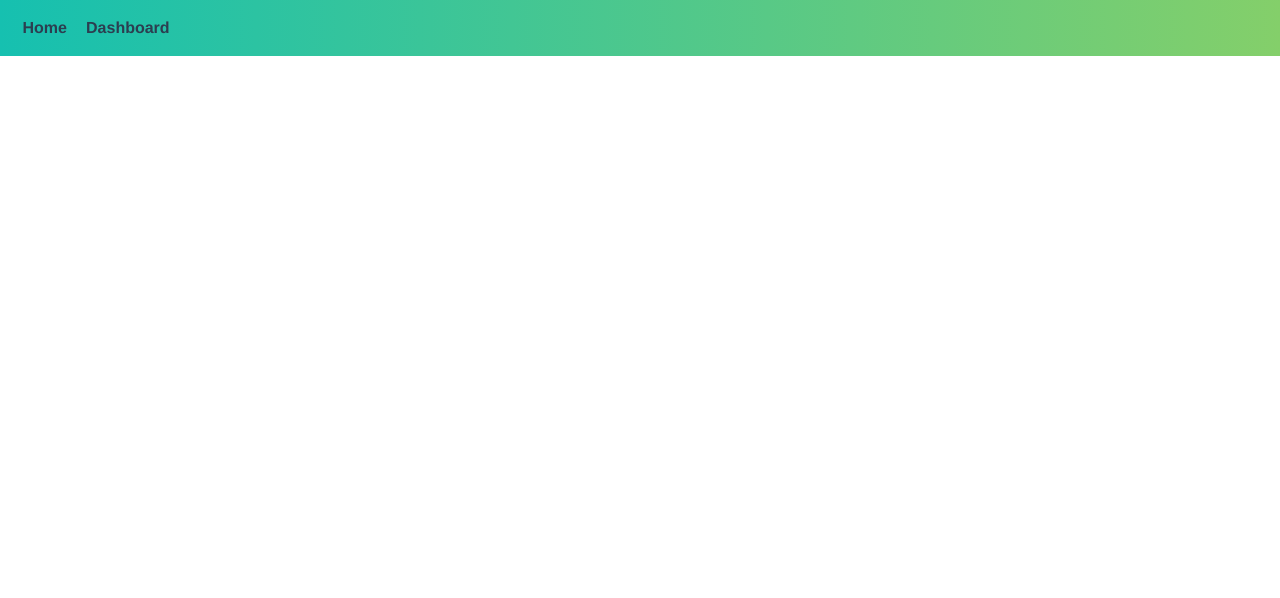
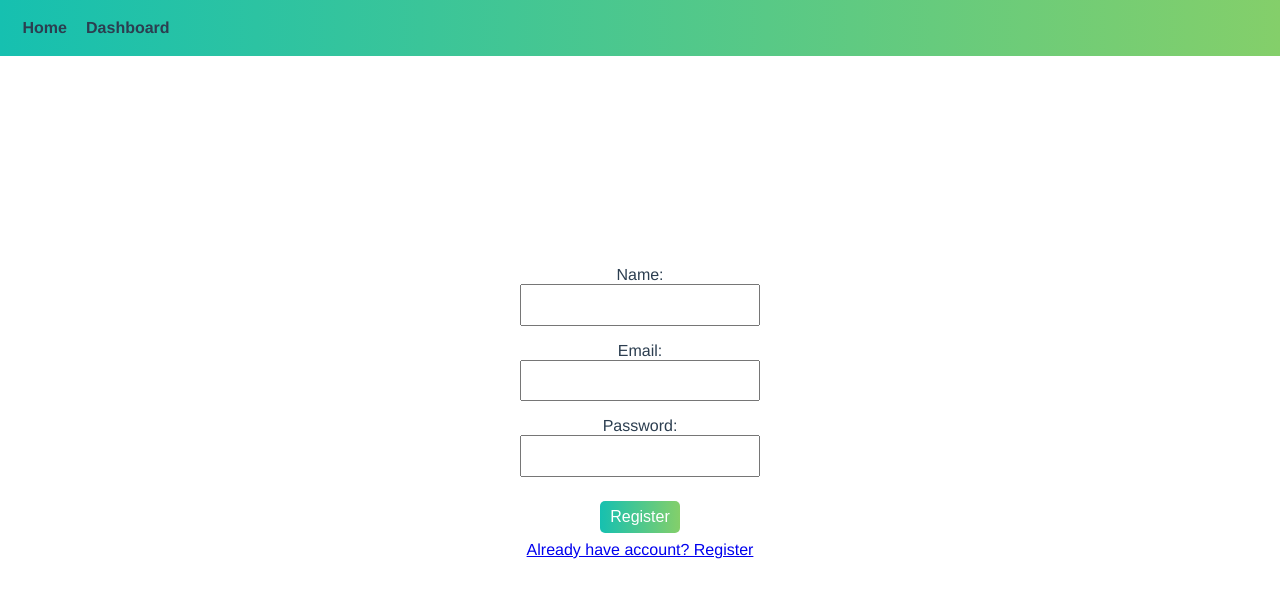
Before and after one commit to JoseTobias/auth-vue, a Vue app: page /register in a window 1280 px wide. Shown: the top 598 px of the page. Built offline with nearby package versions, Linux system fonts and the light colour scheme.

Commit message:
register and login

```diff
--- a/package.json
+++ b/package.json
@@ -1,5 +1,5 @@
 {
-  "name": "authentication_course",
+  "name": "authentication",
   "version": "0.1.0",
   "private": true,
   "scripts": {
--- a/public/index.html
+++ b/public/index.html
@@ -5,11 +5,11 @@
     <meta http-equiv="X-UA-Compatible" content="IE=edge">
     <meta name="viewport" content="width=device-width,initial-scale=1.0">
     <link rel="icon" href="<%= BASE_URL %>favicon.ico">
-    <title>authentication_course</title>
+    <title>authentication</title>
   </head>
   <body>
     <noscript>
-      <strong>We're sorry but authentication_course doesn't work properly without JavaScript enabled. Please enable it to continue.</strong>
+      <strong>We're sorry but authentication doesn't work properly without JavaScript enabled. Please enable it to continue.</strong>
     </noscript>
     <div id="app"></div>
     <!-- built files will be auto injected -->
--- a/src/router.js
+++ b/src/router.js
@@ -2,6 +2,8 @@ import Vue from 'vue'
 import Router from 'vue-router'
 import Home from './views/Home.vue'
 import Dashboard from './views/Dashboard.vue'
+import RegisterUser from './views/RegisterUser.vue'
+import LoginUser from './views/LoginUser.vue'
 
 Vue.use(Router)
 
@@ -18,6 +20,16 @@ const router = new Router({
       path: '/dashboard',
       name: 'dashboard',
       component: Dashboard
+    },
+    {
+      path: '/register',
+      name: 'register',
+      component: RegisterUser
+    },
+    {
+      path: '/login',
+      name: 'login',
+      component: LoginUser
     }
   ]
 })
--- a/src/store.js
+++ b/src/store.js
@@ -1,10 +1,38 @@
 import Vue from 'vue'
 import Vuex from 'vuex'
+import axios from 'axios'
 
 Vue.use(Vuex)
 
 export default new Vuex.Store({
-  state: {},
-  mutations: {},
-  actions: {}
+  state: {
+    user: null
+  },
+  mutations: {
+    SET_USER_DATA (state, userData) {
+      state.user = userData
+      localStorage.setItem('user', JSON.stringify(userData))
+      axios.defaults.headers.common['Authorization'] = `Bearer ${
+        userData.token
+      }`
+    }
+  },
+  actions: {
+    register ({ commit }, credentials) {
+      return axios
+        .post('//localhost:3000/register', credentials)
+        .then(({ data }) => {
+          console.log('user data is', data)
+          commit('SET_USER_DATA', data)
+        })
+    },
+    login ({ commit }, credentials) {
+      return axios
+        .post('//localhost:3000/login', credentials)
+        .then(({ data }) => {
+          console.log('user data is', data)
+          commit('SET_USER_DATA', data)
+        })
+    }
+  }
 })
--- a/src/views/Home.vue
+++ b/src/views/Home.vue
@@ -1,6 +1,16 @@
 <template>
   <div class="home">
     <h1>Welcome to the App!</h1>
+    <div>
+      To use this app you'll need to
+      <router-link to="/login">
+        Login
+      </router-link>
+      or
+      <router-link to="/register">
+        Register
+      </router-link>
+    </div>
   </div>
 </template>
 
--- /dev/null
+++ b/src/views/LoginUser.vue
@@ -0,0 +1,43 @@
+<template>
+  <div>
+    <form @submit.prevent="login">
+      <label for="email">
+        Email:
+      </label>
+      <input v-model="email" type="email" name="email" value>
+
+      <label for="password">
+        Password:
+      </label>
+      <input v-model="password" type="password" name="password" value>
+
+      <button type="submit" name="button">
+        Login
+      </button>
+      <router-link to="/register">
+        Don't have account? Register
+      </router-link>
+    </form>
+  </div>
+</template>
+
+<script>
+export default {
+  data () {
+    return {
+      email: '',
+      password: ''
+    }
+  },
+  methods: {
+    login () {
+      this.$store
+        .dispatch('login', {
+          email: this.email,
+          password: this.password
+        })
+        .then(() => { this.$router.push({ name: 'dashboard' }) })
+    }
+  }
+}
+</script>
--- /dev/null
+++ b/src/views/RegisterUser.vue
@@ -0,0 +1,49 @@
+<template>
+  <div>
+    <form @submit.prevent="register">
+      <label for="name">
+        Name:
+      </label>
+      <input v-model="name" type="text" name="name" value>
+      <label for="email">
+        Email:
+      </label>
+      <input v-model="email" type="email" name="email" value>
+      <label for="password">
+        Password:
+      </label>
+      <input v-model="password" type="password" name="password" value>
+      <button type="submit" name="button">
+        Register
+      </button>
+      <router-link to="/login">
+        Already have account? Register
+      </router-link>
+    </form>
+  </div>
+</template>
+
+<script>
+export default {
+  data () {
+    return {
+      name: '',
+      email: '',
+      password: ''
+    }
+  },
+  methods: {
+    register () {
+      this.$store
+        .dispatch('register', {
+          name: this.name,
+          email: this.email,
+          password: this.password
+        })
+        .then(() => {
+          this.$router.push({ name: 'dashboard' })
+        })
+    }
+  }
+}
+</script>
```
